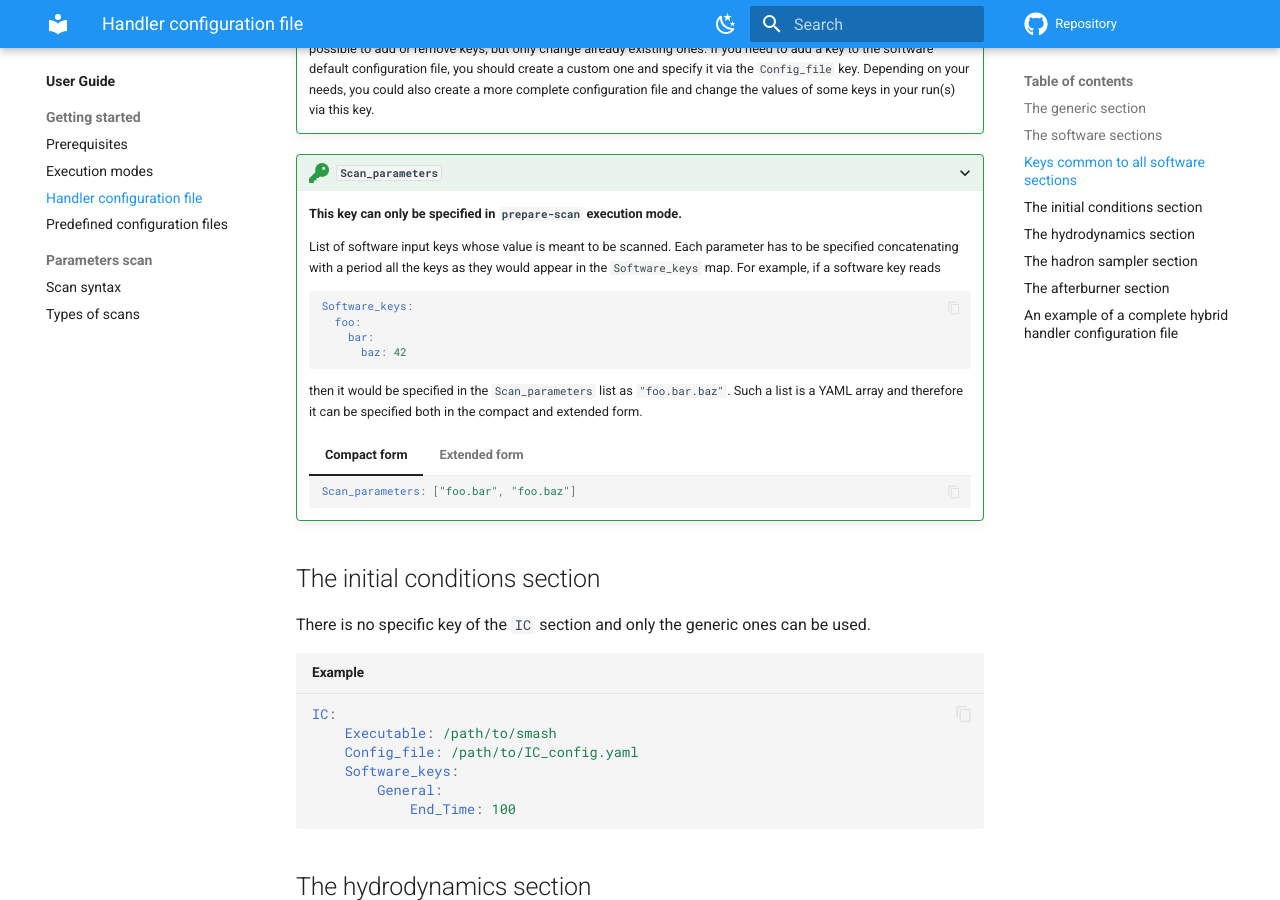
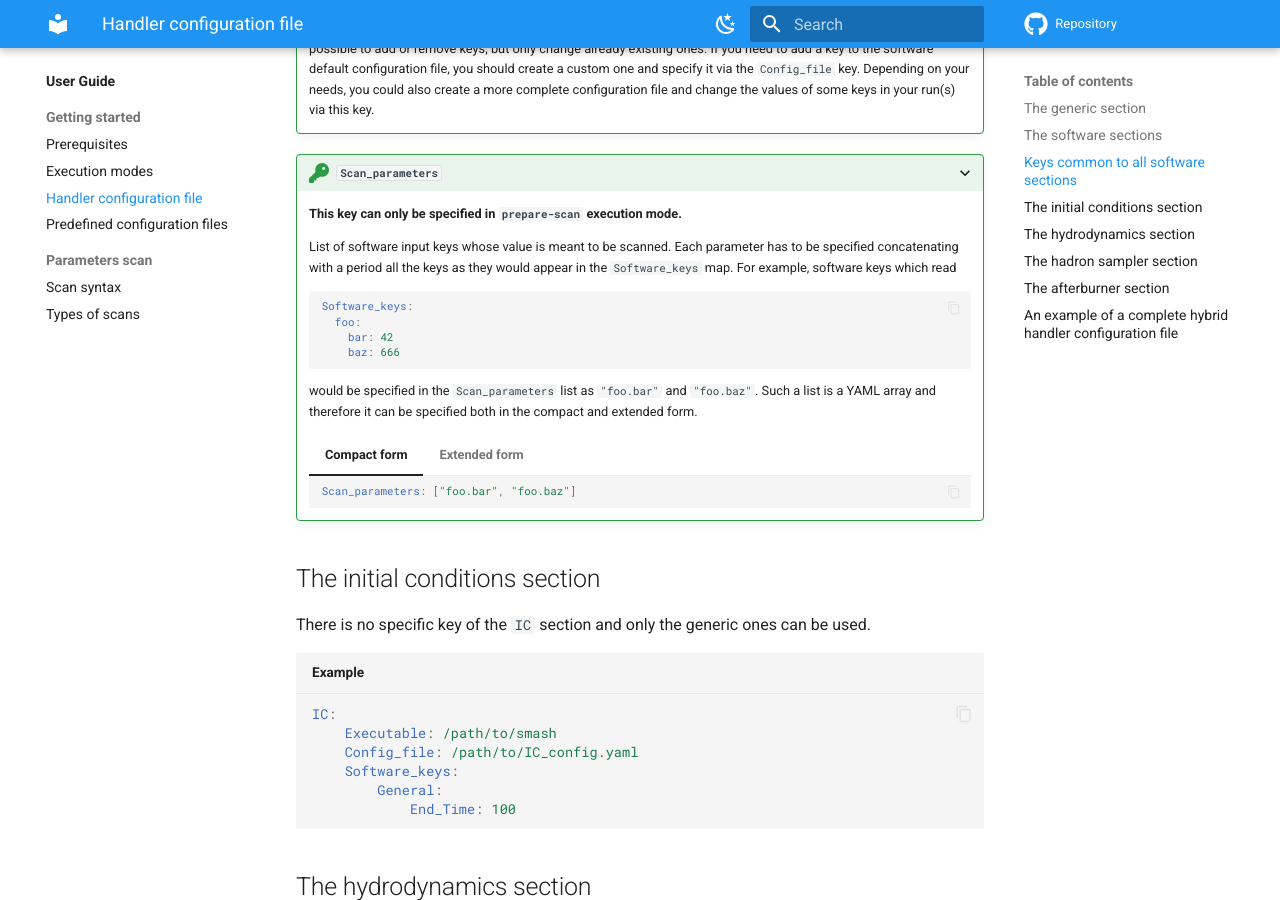
Before and after one commit to smash-transport/smash-vhlle-hybrid, an MkDocs documentation site: the page built from docs/user/configuration_file.md, in a window 1280 px wide and 900 px high, scrolled down 1607 px. Built offline with MkDocs 1.6.1 and Material for MkDocs 9.7.7, drawn with Linux system fonts in a browser that asks for light colours; emoji names are drawn with the system emoji font; comment, search, counter and statistics services are not loaded; the version menu is left out.

Commit message:
Make examples about Scan_parameters key consistent

````diff
--- a/docs/user/configuration_file.md
+++ b/docs/user/configuration_file.md
@@ -63,14 +63,14 @@
 
     List of software input keys whose value is meant to be scanned.
     Each parameter has to be specified concatenating with a period all the keys as they would appear in the `Software_keys` map.
-    For example, if a software key reads
+    For example, software keys which read
     ```yaml
     Software_keys:
       foo:
-        bar:
-          baz: 42
+        bar: 42
+        baz: 666
     ```
-    then it would be specified in the `Scan_parameters` list as `"foo.bar.baz"`.
+    would be specified in the `Scan_parameters` list as `"foo.bar"` and `"foo.baz"`.
     Such a list is a YAML array and therefore it can be specified both in the compact and extended form.
 
     === "Compact form"
````
